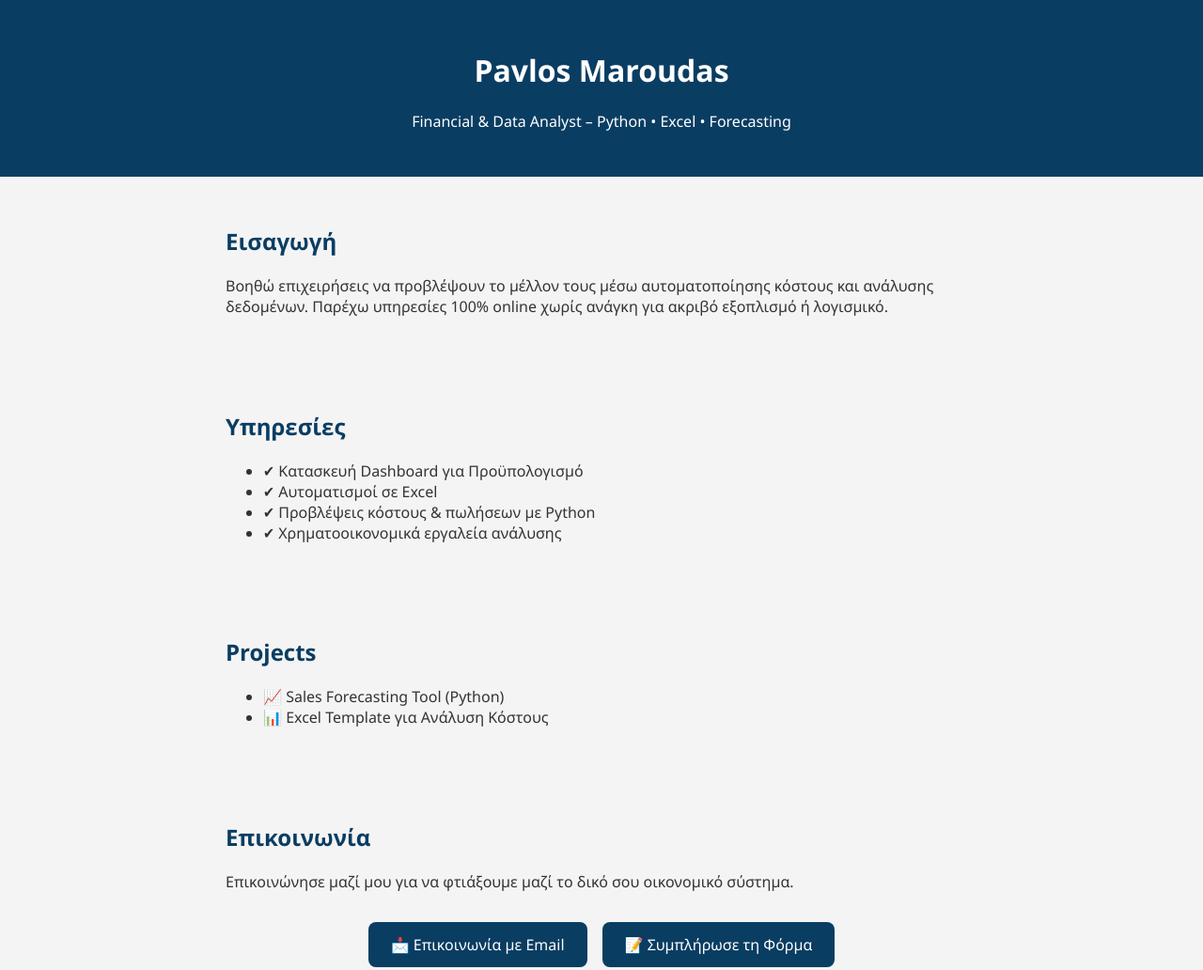
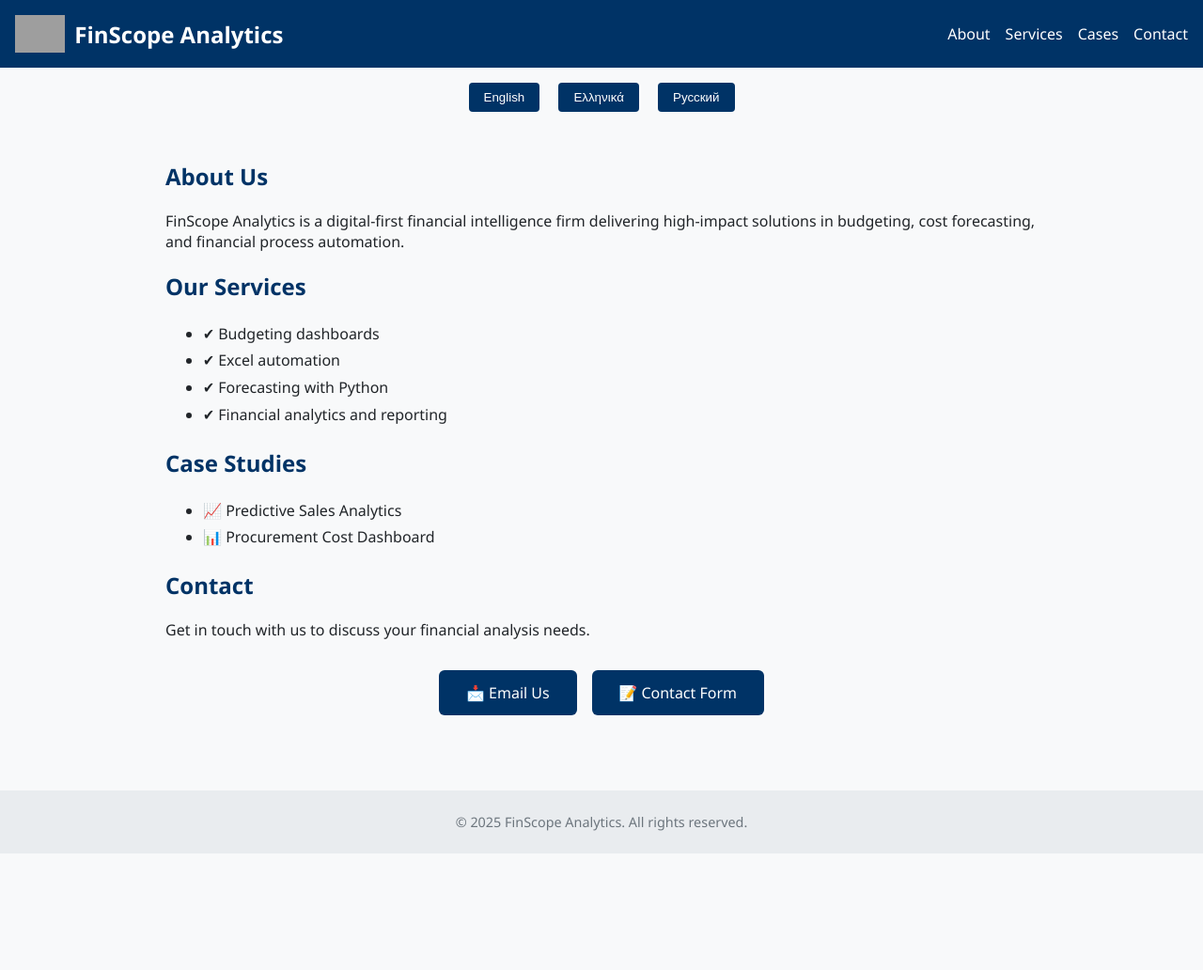
Before and after one commit to pavlosmaroudas/financial-advices, a plain HTML site: page index.html in a window 1280 px wide. Shown: the top 1032 px of the page at 94% size. After the commit the page ends 908 px from the top, so only its background shows below. Drawn offline with Linux system fonts and the light colour scheme; grey boxes are pictures that could not be loaded.

Commit message:
Add files via upload

```diff
--- a/index.html
+++ b/index.html
@@ -4,94 +4,228 @@
 <head>
   <meta charset="UTF-8" />
   <meta name="viewport" content="width=device-width, initial-scale=1.0" />
-  <title>Pavlos Maroudas | Financial Analyst</title>
+  <title>FinScope Analytics</title>
   <style>
+    * { box-sizing: border-box; }
     body {
+      margin: 0;
       font-family: 'Segoe UI', Tahoma, Geneva, Verdana, sans-serif;
-      margin: 0;
-      padding: 0;
-      background-color: #f4f4f4;
-      color: #333;
+      background-color: #f8f9fa;
+      color: #212529;
     }
     header {
-      background-color: #0a3d62;
+      background-color: #003366;
       color: white;
-      padding: 2rem;
-      text-align: center;
+      padding: 1rem;
+      display: flex;
+      justify-content: space-between;
+      align-items: center;
+      flex-wrap: wrap;
     }
-    section {
-      padding: 2rem;
-      max-width: 800px;
+    .logo {
+      display: flex;
+      align-items: center;
+      font-size: 1.5rem;
+      font-weight: bold;
+    }
+    .logo img {
+      height: 40px;
+      margin-right: 10px;
+    }
+    nav {
+      display: flex;
+      flex-wrap: wrap;
+      gap: 1rem;
+    }
+    nav a {
+      color: white;
+      text-decoration: none;
+      font-weight: 500;
+    }
+    nav a:hover {
+      text-decoration: underline;
+    }
+    main {
+      max-width: 960px;
       margin: auto;
+      padding: 2rem 1rem;
     }
     h2 {
-      color: #0a3d62;
+      color: #003366;
+    }
+    ul {
+      line-height: 1.8;
     }
     .buttons {
       display: flex;
+      flex-wrap: wrap;
       gap: 1rem;
       justify-content: center;
       margin-top: 2rem;
     }
     .buttons a {
       text-decoration: none;
-      background-color: #0a3d62;
+      background-color: #003366;
       color: white;
-      padding: 0.8rem 1.5rem;
-      border-radius: 8px;
+      padding: 0.8rem 1.8rem;
+      border-radius: 6px;
+      font-weight: 500;
       transition: background-color 0.3s ease;
     }
     .buttons a:hover {
-      background-color: #1e5b96;
+      background-color: #00509e;
     }
     footer {
       text-align: center;
       font-size: 0.9rem;
-      color: #777;
-      padding: 1rem;
+      color: #6c757d;
+      padding: 1.5rem;
+      background-color: #e9ecef;
+      margin-top: 3rem;
+    }
+    .lang-switcher {
+      margin-top: 1rem;
+      text-align: center;
+    }
+    .lang-switcher button {
+      margin: 0 0.5rem;
+      padding: 0.5rem 1rem;
+      border: none;
+      background-color: #003366;
+      color: white;
+      cursor: pointer;
+      border-radius: 4px;
+    }
+    .lang-switcher button:hover {
+      background-color: #00509e;
     }
   </style>
+  <script>
+    function switchLanguage(lang) {
+      const sections = document.querySelectorAll('[data-lang]');
+      sections.forEach(section => {
+        section.style.display = section.getAttribute('data-lang') === lang ? 'block' : 'none';
+      });
+    }
+    window.onload = () => switchLanguage('en');
+  </script>
 </head>
 <body>
+
   <header>
-    <h1>Pavlos Maroudas</h1>
-    <p>Financial & Data Analyst – Python • Excel • Forecasting</p>
+    <div class="logo">
+      <img src="https://upload.wikimedia.org/wikipedia/commons/thumb/e/e3/Blue_dot_white_background.svg/1024px-Blue_dot_white_background.svg.png" alt="Logo" />
+      FinScope Analytics
+    </div>
+    <nav>
+      <a href="#about">About</a>
+      <a href="#services">Services</a>
+      <a href="#cases">Cases</a>
+      <a href="#contact">Contact</a>
+    </nav>
   </header>
 
-  <section>
-    <h2>Εισαγωγή</h2>
-    <p>Βοηθώ επιχειρήσεις να προβλέψουν το μέλλον τους μέσω αυτοματοποίησης κόστους και ανάλυσης δεδομένων. Παρέχω υπηρεσίες 100% online χωρίς ανάγκη για ακριβό εξοπλισμό ή λογισμικό.</p>
+  <div class="lang-switcher">
+    <button onclick="switchLanguage('en')">English</button>
+    <button onclick="switchLanguage('el')">Ελληνικά</button>
+    <button onclick="switchLanguage('ru')">Русский</button>
+  </div>
+
+  <main>
+    <!-- English -->
+    <section id="about" data-lang="en">
+      <h2>About Us</h2>
+      <p>FinScope Analytics is a digital-first financial intelligence firm delivering high-impact solutions in budgeting, cost forecasting, and financial process automation.</p>
     </section>
-
-  <section>
-    <h2>Υπηρεσίες</h2>
+    <section id="services" data-lang="en">
+      <h2>Our Services</h2>
       <ul>
-      <li>✔ Κατασκευή Dashboard για Προϋπολογισμό</li>
-      <li>✔ Αυτοματισμοί σε Excel</li>
-      <li>✔ Προβλέψεις κόστους & πωλήσεων με Python</li>
-      <li>✔ Χρηματοοικονομικά εργαλεία ανάλυσης</li>
+        <li>✔ Budgeting dashboards</li>
+        <li>✔ Excel automation</li>
+        <li>✔ Forecasting with Python</li>
+        <li>✔ Financial analytics and reporting</li>
       </ul>
     </section>
-
-  <section>
-    <h2>Projects</h2>
+    <section id="cases" data-lang="en">
+      <h2>Case Studies</h2>
       <ul>
-      <li>📈 Sales Forecasting Tool (Python)</li>
-      <li>📊 Excel Template για Ανάλυση Κόστους</li>
+        <li>📈 Predictive Sales Analytics</li>
+        <li>📊 Procurement Cost Dashboard</li>
       </ul>
     </section>
-
-  <section>
-    <h2>Επικοινωνία</h2>
-    <p>Επικοινώνησε μαζί μου για να φτιάξουμε μαζί το δικό σου οικονομικό σύστημα.</p>
+    <section id="contact" data-lang="en">
+      <h2>Contact</h2>
+      <p>Get in touch with us to discuss your financial analysis needs.</p>
       <div class="buttons">
-      <a href="mailto:paulosmaroudas@gmail.com">📩 Επικοινωνία με Email</a>
-      <a href="#" target="_blank">📝 Συμπλήρωσε τη Φόρμα</a>
+        <a href="mailto:paulosmaroudas@gmail.com">📩 Email Us</a>
+        <a href="https://forms.gle/iq7rcnPbD9hNYAJN7" target="_blank">📝 Contact Form</a>
       </div>
     </section>
 
+    <!-- Greek -->
+    <section data-lang="el">
+      <h2>Σχετικά με εμάς</h2>
+      <p>Η FinScope Analytics παρέχει λύσεις χρηματοοικονομικής πρόβλεψης, προϋπολογισμού και αυτοματισμού διαδικασιών 100% ψηφιακά.</p>
+    </section>
+    <section data-lang="el">
+      <h2>Υπηρεσίες</h2>
+      <ul>
+        <li>✔ Πίνακες ελέγχου προϋπολογισμού</li>
+        <li>✔ Αυτοματισμοί σε Excel</li>
+        <li>✔ Προβλέψεις με Python</li>
+        <li>✔ Οικονομική ανάλυση και reporting</li>
+      </ul>
+    </section>
+    <section data-lang="el">
+      <h2>Μελέτες Περίπτωσης</h2>
+      <ul>
+        <li>📈 Προβλέψεις πωλήσεων</li>
+        <li>📊 Dashboard κόστους προμηθειών</li>
+      </ul>
+    </section>
+    <section data-lang="el">
+      <h2>Επικοινωνία</h2>
+      <p>Επικοινώνησε μαζί μας για εξατομικευμένες λύσεις οικονομικής ανάλυσης.</p>
+      <div class="buttons">
+        <a href="mailto:paulosmaroudas@gmail.com">📩 Στείλε Email</a>
+        <a href="https://forms.gle/iq7rcnPbD9hNYAJN7" target="_blank">📝 Φόρμα Επικοινωνίας</a>
+      </div>
+    </section>
+
+    <!-- Russian -->
+    <section data-lang="ru">
+      <h2>О нас</h2>
+      <p>FinScope Analytics предоставляет цифровые финансовые решения в области прогнозирования, автоматизации и анализа данных.</p>
+    </section>
+    <section data-lang="ru">
+      <h2>Услуги</h2>
+      <ul>
+        <li>✔ Дашборды бюджета</li>
+        <li>✔ Автоматизация Excel</li>
+        <li>✔ Прогнозирование с использованием Python</li>
+        <li>✔ Финансовая аналитика и отчеты</li>
+      </ul>
+    </section>
+    <section data-lang="ru">
+      <h2>Примеры проектов</h2>
+      <ul>
+        <li>📈 Прогноз продаж</li>
+        <li>📊 Дашборд закупок</li>
+      </ul>
+    </section>
+    <section data-lang="ru">
+      <h2>Контакты</h2>
+      <p>Свяжитесь с нами для обсуждения ваших аналитических потребностей.</p>
+      <div class="buttons">
+        <a href="mailto:paulosmaroudas@gmail.com">📩 Написать Email</a>
+        <a href="https://forms.gle/iq7rcnPbD9hNYAJN7" target="_blank">📝 Форма обратной связи</a>
+      </div>
+    </section>
+  </main>
+
   <footer>
-    © 2025 Pavlos Maroudas | Financial Advices
+    © 2025 FinScope Analytics. All rights reserved.
   </footer>
+
 </body>
 </html>
```
Lines whose indentation alone changed are shown as unchanged.
